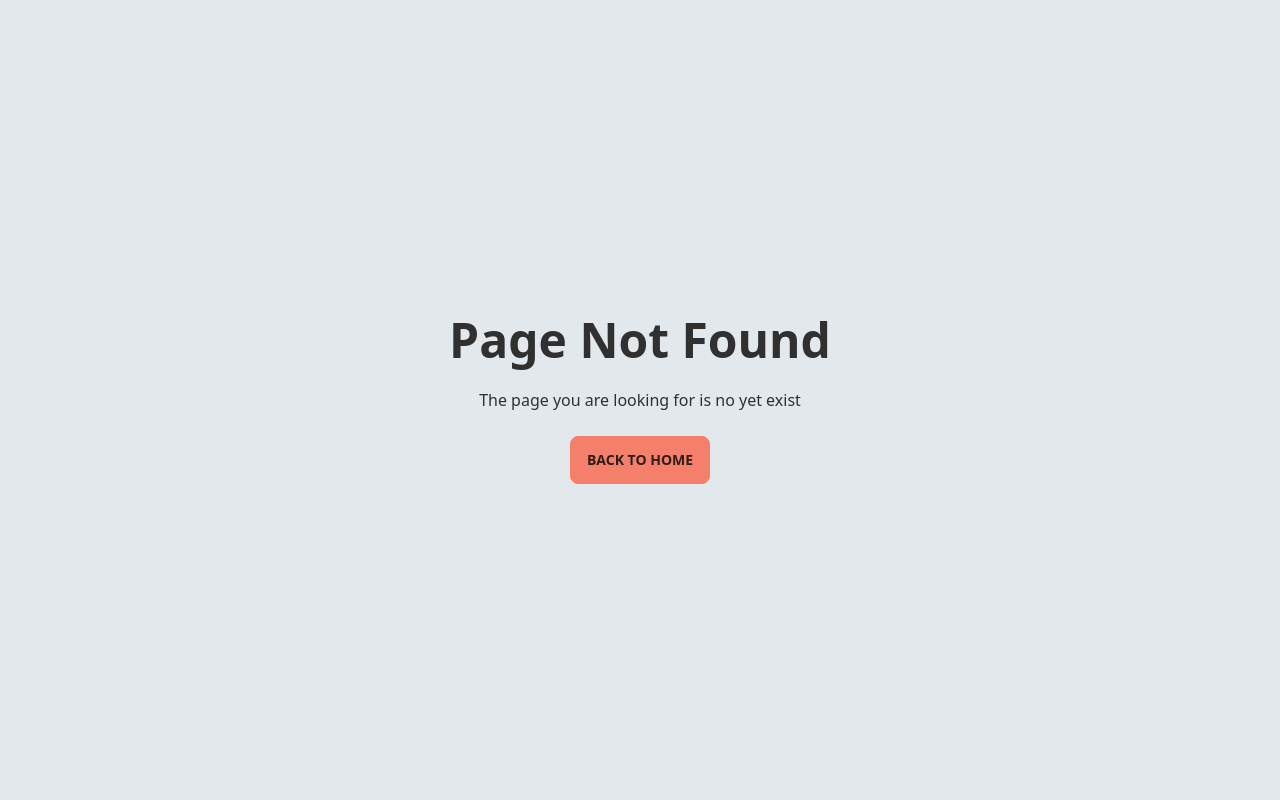
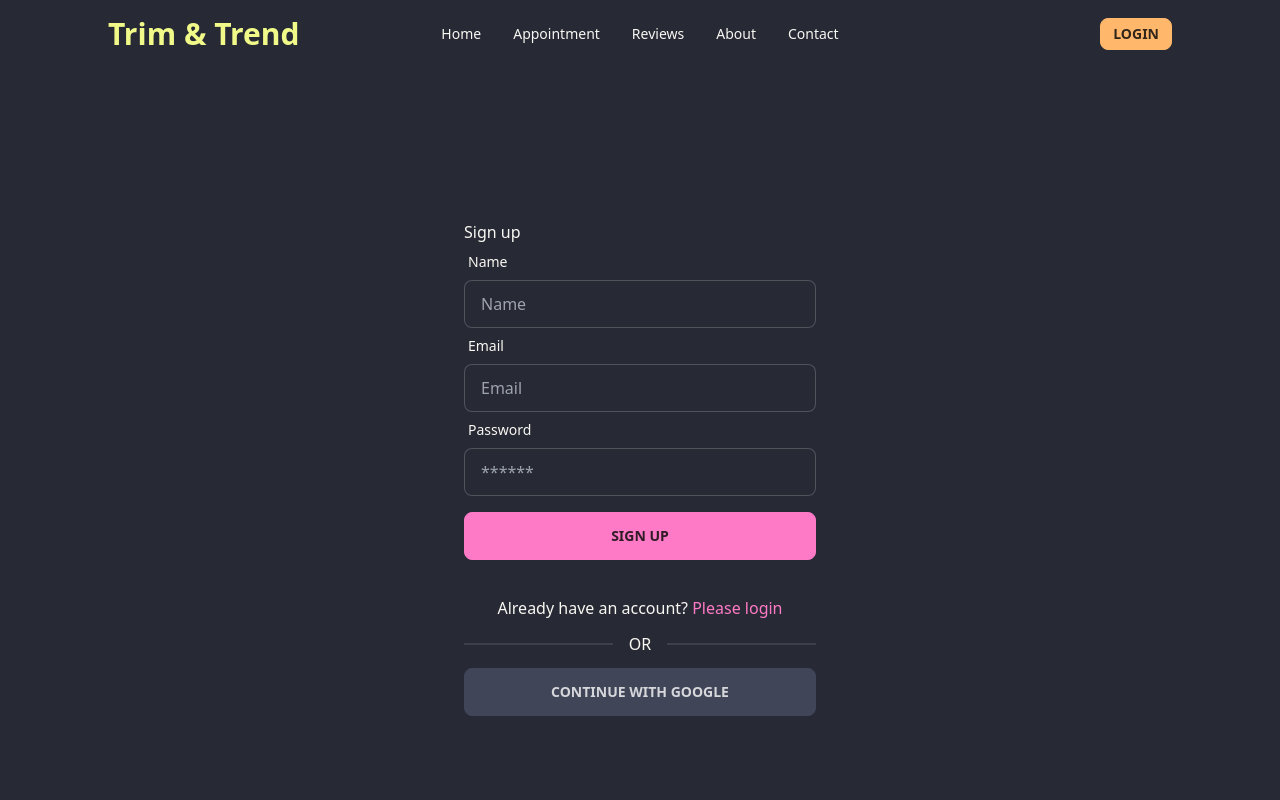
Before and after one commit to karimscoding/trim-and-trend-client, a React (Vite) app: page /signup in a window 1280 px wide. Before the commit this address had no page. Shown: the top 800 px of the page. Built offline with nearby package versions, Linux system fonts and the light colour scheme.

Commit message:
added sign up page

```diff
--- a/src/Layout/MainLayout/MainLayout.jsx
+++ b/src/Layout/MainLayout/MainLayout.jsx
@@ -1,6 +1,5 @@
-import React from "react";
+import { Outlet } from "react-router-dom";
 import Footer from "../../Pages/Shared/Footer/Footer";
-import { Outlet } from "react-router-dom";
 import Navbar from "../../Pages/Shared/Navbar/Navbar";
 
 export default function MainLayout() {
--- a/src/Pages/Appointment/Appointment/Appointment.jsx
+++ b/src/Pages/Appointment/Appointment/Appointment.jsx
@@ -1,5 +1,5 @@
+import { useState } from "react";
 import DayPickerForm from "../../../components/DayPickerForm/DayPickerForm";
-import { useState } from "react";
 import AvailableAppointments from "../AvailableAppointments/AvailableAppointments";
 
 export default function Appointment() {
@@ -16,7 +16,6 @@ export default function Appointment() {
       <div>
         <AvailableAppointments selectedDate={selectedDate} />
       </div>
-
     </div>
   );
 }
--- a/src/Pages/Appointment/AvailableAppointments/AppointmentOptions.jsx
+++ b/src/Pages/Appointment/AvailableAppointments/AppointmentOptions.jsx
@@ -1,4 +1,4 @@
-import React from "react";
+/* eslint-disable react/prop-types */
 
 export default function AppointmentOptions({ appointmentOption, setServices }) {
   const { slots, name } = appointmentOption;
--- a/src/Pages/Appointment/AvailableAppointments/AvailableAppointments.jsx
+++ b/src/Pages/Appointment/AvailableAppointments/AvailableAppointments.jsx
@@ -1,7 +1,8 @@
+/* eslint-disable react/prop-types */
 import { format } from "date-fns";
 import { useEffect, useState } from "react";
+import BookingModal from "../BookingModal/BookingModal";
 import AppointmentOptions from "./AppointmentOptions";
-import BookingModal from "../BookingModal/BookingModal";
 
 export default function AvailableAppointments({ selectedDate }) {
   // appointment state
--- a/src/Pages/Appointment/BookingModal/BookingModal.jsx
+++ b/src/Pages/Appointment/BookingModal/BookingModal.jsx
@@ -1,5 +1,5 @@
+/* eslint-disable react/prop-types */
 import { format } from "date-fns";
-import React from "react";
 
 export default function BookingModal({ services, selectedDate, setServices }) {
   const { name, slots } = services;
--- a/src/Pages/Login/Login.jsx
+++ b/src/Pages/Login/Login.jsx
@@ -1,5 +1,3 @@
-import React from "react";
-import { useState } from "react";
 import { useForm } from "react-hook-form";
 import { Link } from "react-router-dom";
 
@@ -24,9 +22,10 @@ export default function Login() {
               <span className="label-text">Email</span>
             </label>
             <input
-              type="text"
+              type="email"
               {...register("email", { required: "Email is required" })}
               className="input input-bordered w-full"
+              placeholder="Email"
             />
             {errors.email && (
               <p className="text-red-600">{errors.email?.message}</p>
@@ -39,8 +38,12 @@ export default function Login() {
             </label>
             <input
               type="password"
-              {...register("password", { required: "Password is required" })}
-              className="input input-bordered w-full  "
+              {...register("password", {
+                required: "Password is required",
+                minLength: { value: 6 , message:"password past be 6 character or longer"},
+              })}
+              className="input input-bordered w-full"
+              placeholder="*****"
             />
             <label className="label">
               <span className="label-text">Forget Password?</span>
@@ -58,7 +61,7 @@ export default function Login() {
           />
         </form>
         <p className="mt-5">
-          New to Trim & Trend{" "}
+          New to Trim & Trend?{" "}
           <Link to="/signup" className="text-primary">
             Create a account
           </Link>
--- /dev/null
+++ b/src/Pages/SignUp/SignUp.jsx
@@ -0,0 +1,100 @@
+import { useForm } from "react-hook-form";
+import { Link } from "react-router-dom";
+
+export default function SignUp() {
+  const {
+    register,
+    handleSubmit,
+    formState: { errors },
+  } = useForm();
+
+  const handleSignUp = (data) => {
+    console.log(data);
+    console.log(errors);
+  };
+  return (
+    <div className="h-[800px] flex justify-center items-center">
+      <div className="w-96 p-4">
+        <h1>Sign up</h1>
+        <form onSubmit={handleSubmit(handleSignUp)}>
+          <div className="form-control w-full">
+            <label className="label">
+              <span className="label-text">Name</span>
+            </label>
+            <input
+              type="text"
+              {...register("name", { required: "Name is required" })}
+              className="input input-bordered w-full"
+              placeholder="Name"
+            />
+            {errors.name && (
+              <p className="text-red-500">{errors.name.message}</p>
+            )}
+          </div>
+
+          <div className="form-control w-full">
+            <label className="label">
+              <span className="label-text">Email</span>
+            </label>
+            <input
+              type="email"
+              {...register("email", {
+                required: true,
+                pattern: {
+                  value: /^[^\s@]+@[^\s@]+\.[^\s@]+$/,
+                  message: "Please enter a valid email address.",
+                },
+              })}
+              className="input input-bordered w-full"
+              placeholder="Email"
+            />
+            {errors.email && (
+              <p className="text-red-500">{errors.email.message}</p>
+            )}
+          </div>
+
+          <div className="form-control w-full">
+            <label className="label">
+              <span className="label-text">Password</span>
+            </label>
+            <input
+              type="password"
+              {...register("password", {
+                required: "Password is required",
+                minLength: {
+                  value: 6,
+                  message: "Password must be 6 character long",
+                },
+                pattern: {
+                  value:
+                    /^(?=.*[a-z])(?=.*[A-Z])(?=.*\d)(?=.*[@$!%*?&])[A-Za-z\d@$!%*?&]{8,}$/,
+                  message:
+                    "Passwords must contain at least one lowercase letter, one uppercase letter, one digit, one special character (@$!%*?&), and be at least 8 characters long.",
+                },
+              })}
+              className="input input-bordered w-full"
+              placeholder="******"
+            />
+            {errors.password && (
+              <p className="text-red-500">{errors.password.message}</p>
+            )}
+          </div>
+
+          <input
+            className="btn btn-primary w-full my-4"
+            value="Sign up"
+            type="submit"
+          />
+        </form>
+        <p className="mt-5 text-center">
+          Already have an account?{" "}
+          <Link to="/login" className="text-primary">
+            Please login
+          </Link>
+        </p>
+        <div className="divider">OR</div>
+        <button className="btn btn-neutral w-full">Continue With Google</button>
+      </div>
+    </div>
+  );
+}
--- a/src/firebase/firebase.config.js
+++ b/src/firebase/firebase.config.js
@@ -1,9 +1,6 @@
-// Import the functions you need from the SDKs you need
+
 import { initializeApp } from "firebase/app";
-// TODO: Add SDKs for Firebase products that you want to use
-// https://firebase.google.com/docs/web/setup#available-libraries
 
-// Your web app's Firebase configuration
 const firebaseConfig = {
     apiKey: process.env.REACT_APP_apiKey,
     authDomain: process.env.REACT_APP_authDomain,
--- a/tailwind.config.js
+++ b/tailwind.config.js
@@ -2,30 +2,11 @@
 /** @type {import('tailwindcss').Config} */
 export default {
   content: ["./index.html", "./src/**/*.{js,ts,jsx,tsx}"],
-  daisyui: {
-    themes: [
-      {
-        mytheme: {
-          primary: "#64e08e",
-
-          secondary: "#f224a6",
-
-          accent: "#f4cdb5",
-
-          neutral: "#302338",
-
-          "base-100": "#f9fafb",
-
-          info: "#43b0ea",
-
-          success: "#75e1a0",
-
-          warning: "#f9cd3e",
-
-          error: "#f4806c",
-        },
-      },
-    ],
+  theme: {
+    extend: {},
   },
   plugins: [require("daisyui")],
+  daisyui: {
+    themes: ["dracula"],
+  },
 };
```
Also changed, not shown: src/Routes/Routes/Routes.jsx (+7 -2 lines).
